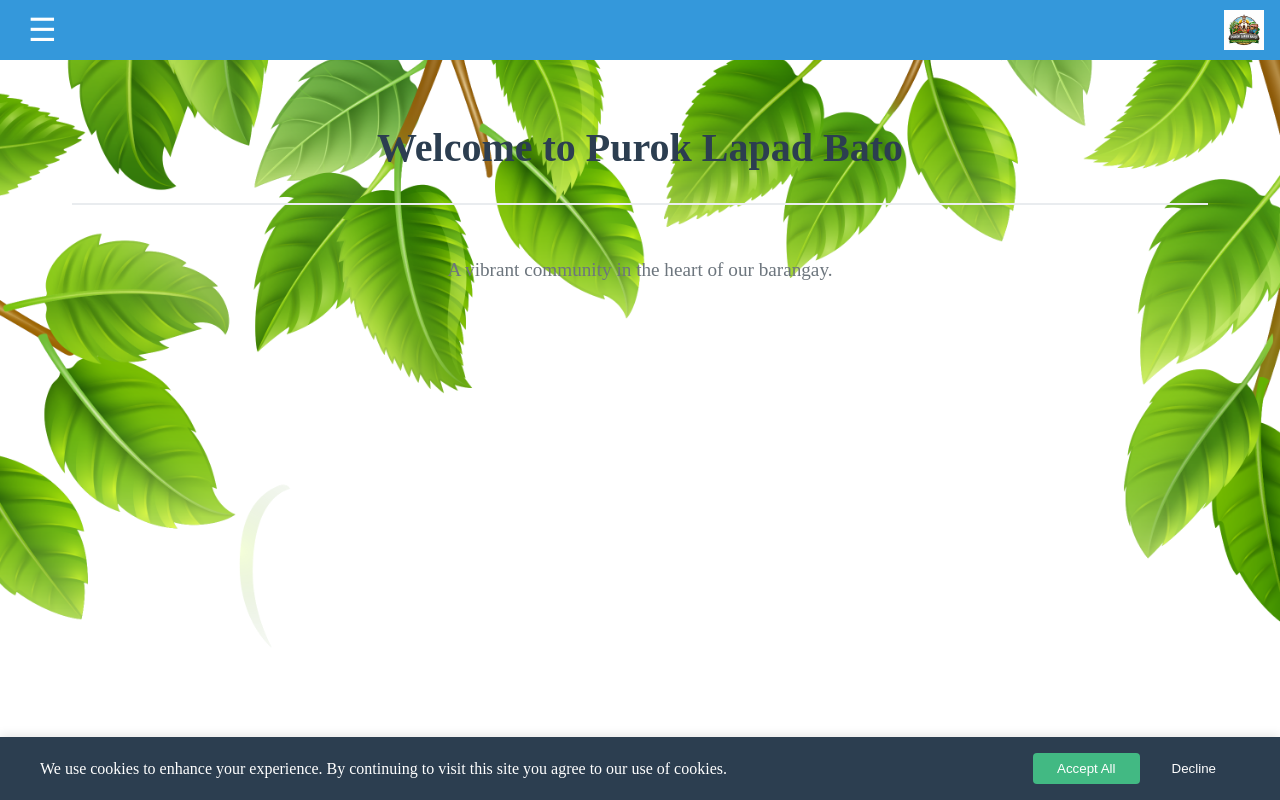
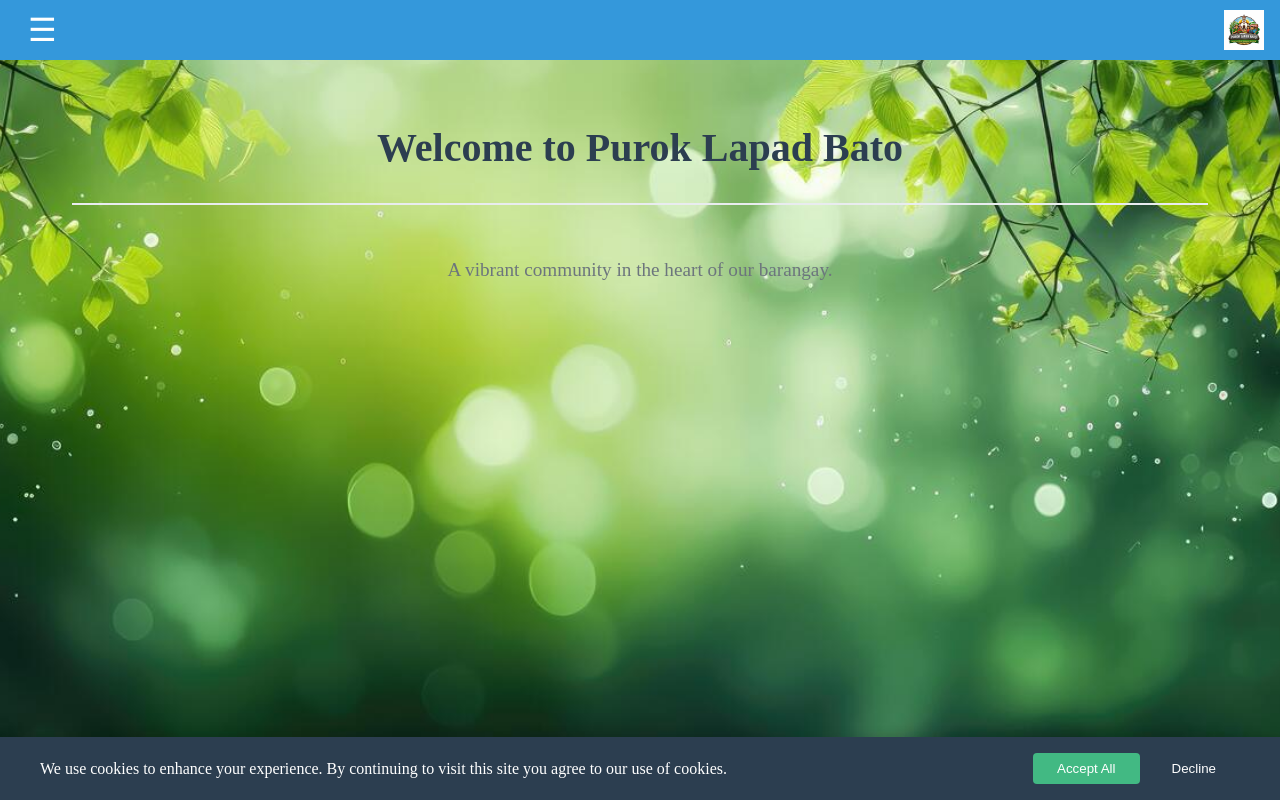
Before and after one commit to kentoy-rgb/vue-3-js-starter, a Vue app: page / in a window 1280 px wide. Built offline with nearby package versions, Linux system fonts and the light colour scheme; no server answers; the database is empty; what quasar would draw is missing.

Commit message:
Task 12: Added new Background

```diff
--- a/src/assets/styles/main.css
+++ b/src/assets/styles/main.css
@@ -8,7 +8,7 @@
 }
 
 body {
-  background-image: url('@/assets/images/Background.png');
+  background-image: url('@/assets/images/Picture.png');
   background-size: cover;
   background-position: center;
   background-repeat: no-repeat;
```
Also changed, not shown: src/assets/images/Picture.png (added).
